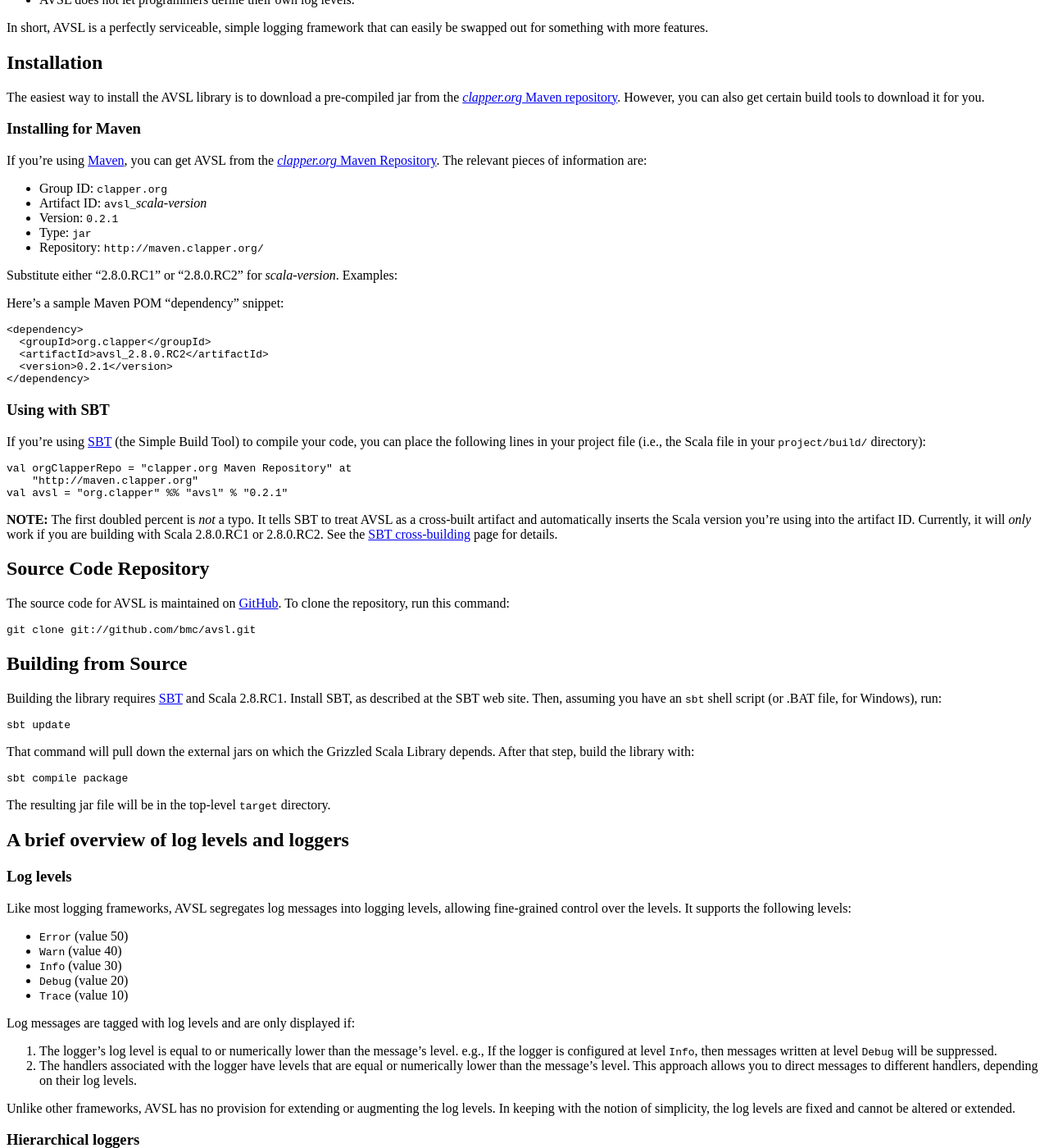
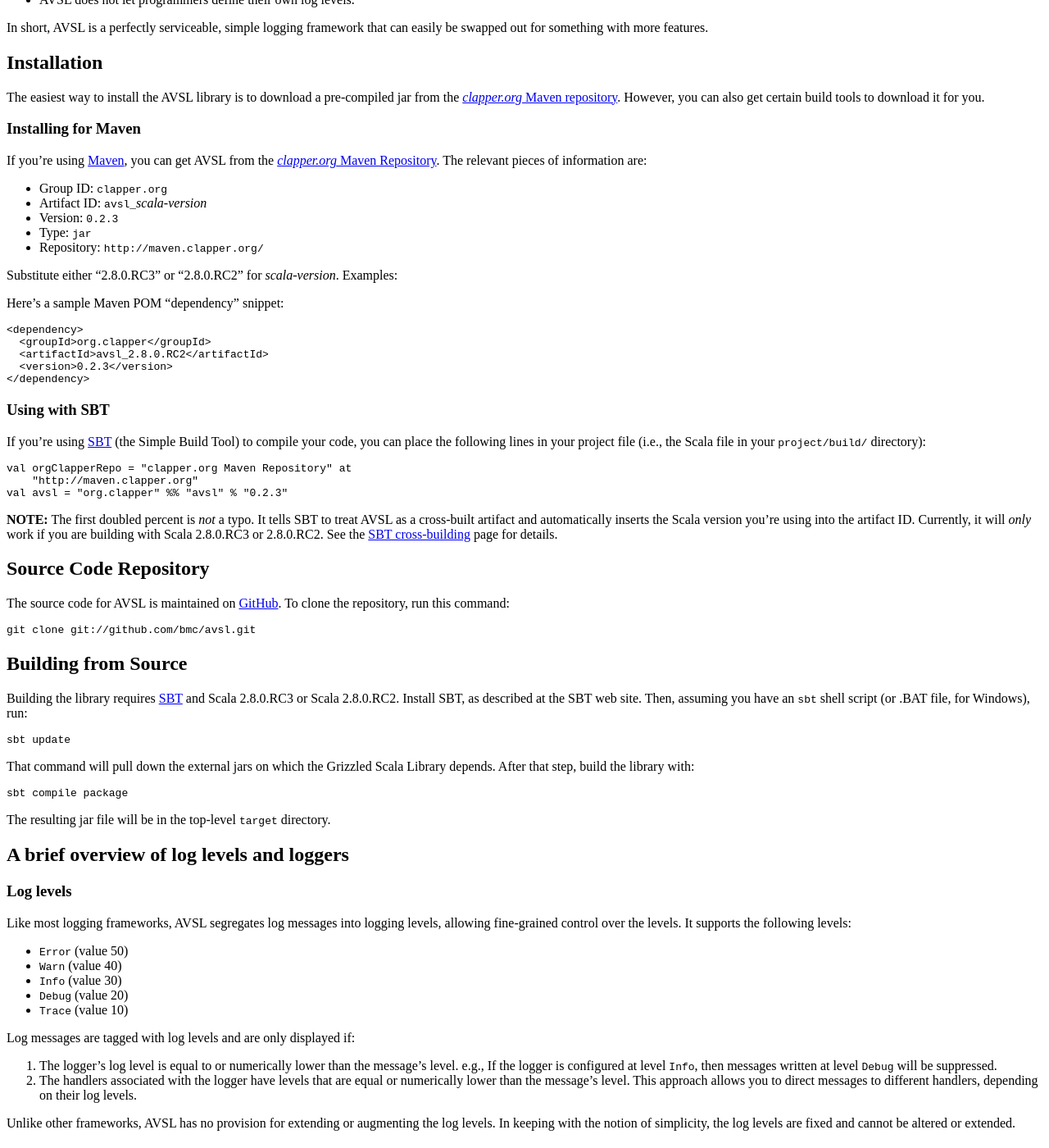
Before and after one commit to bmc/avsl, a Jekyll site: the page built from index.md, in a window 1280 px wide and 1400 px high, scrolled down 531 px. Shown: the whole window at 82% size. Built offline with Jekyll 4.4.1, drawn with Linux system fonts in a browser that asks for light colours.

Commit message:
Version change

```diff
--- a/index.md
+++ b/index.md
@@ -53,18 +53,18 @@
 
 * Group ID: `clapper.org`
 * Artifact ID: `avsl_`*scala-version*
-* Version: `0.2.1`
+* Version: `0.2.3`
 * Type: `jar`
 * Repository: `http://maven.clapper.org/`
 
-Substitute either "2.8.0.RC1" or "2.8.0.RC2" for *scala-version*. Examples:
+Substitute either "2.8.0.RC3" or "2.8.0.RC2" for *scala-version*. Examples:
 
 Here's a sample Maven POM "dependency" snippet:
 
     <dependency>
       <groupId>org.clapper</groupId>
       <artifactId>avsl_2.8.0.RC2</artifactId>
-      <version>0.2.1</version>
+      <version>0.2.3</version>
     </dependency>
 
 ### Using with SBT
@@ -75,12 +75,12 @@
 
     val orgClapperRepo = "clapper.org Maven Repository" at
         "http://maven.clapper.org"
-    val avsl = "org.clapper" %% "avsl" % "0.2.1"
+    val avsl = "org.clapper" %% "avsl" % "0.2.3"
 
 **NOTE:** The first doubled percent is *not* a typo. It tells SBT to treat
 AVSL as a cross-built artifact and automatically inserts the Scala version
 you're using into the artifact ID. Currently, it will *only* work if you
-are building with Scala 2.8.0.RC1 or 2.8.0.RC2. See the
+are building with Scala 2.8.0.RC3 or 2.8.0.RC2. See the
 [SBT cross-building][] page for details.
 
 ## Source Code Repository
@@ -92,9 +92,9 @@
 
 ## Building from Source
 
-Building the library requires [SBT][] and Scala 2.8.RC1. Install SBT, as
-described at the SBT web site. Then, assuming you have an `sbt` shell
-script (or .BAT file, for Windows), run:
+Building the library requires [SBT][] and Scala 2.8.0.RC3 or Scala 2.8.0.RC2.
+Install SBT, as described at the SBT web site. Then, assuming you have an
+`sbt` shell script (or .BAT file, for Windows), run:
 
     sbt update
 
```
